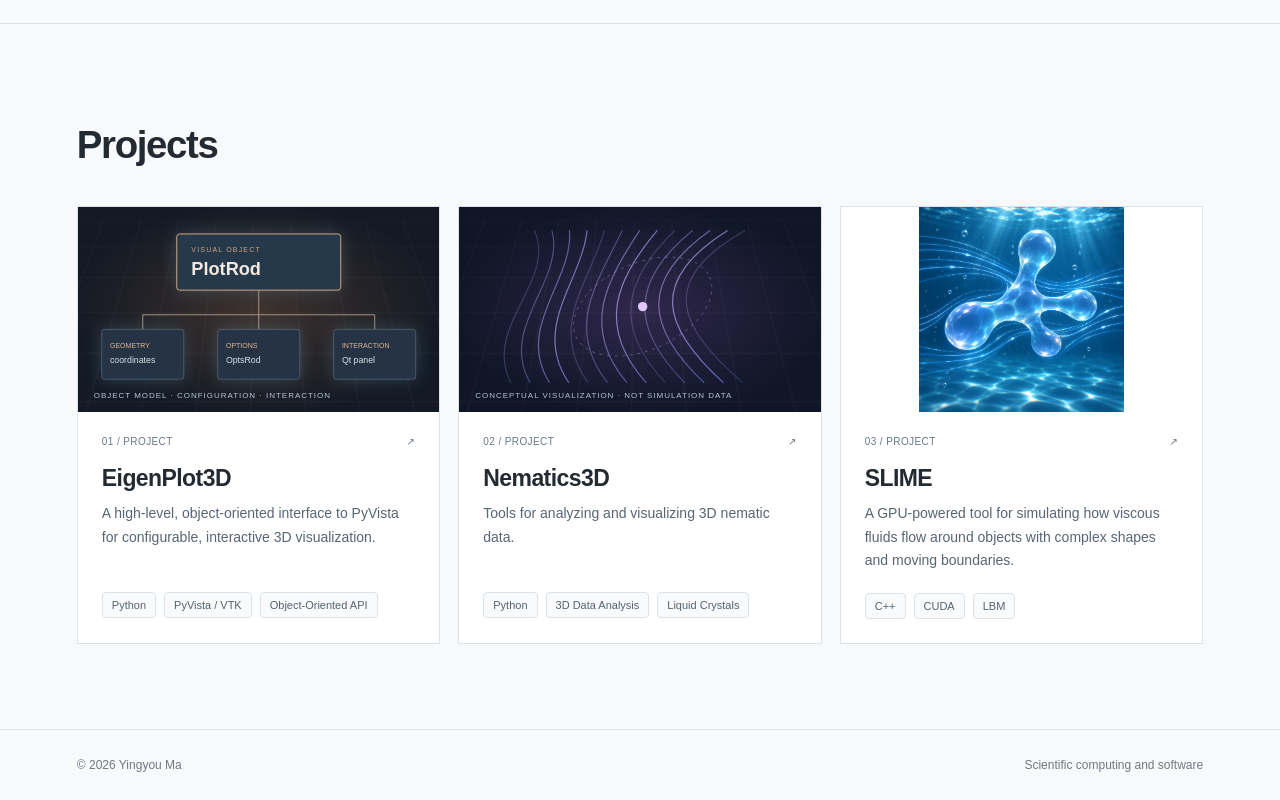
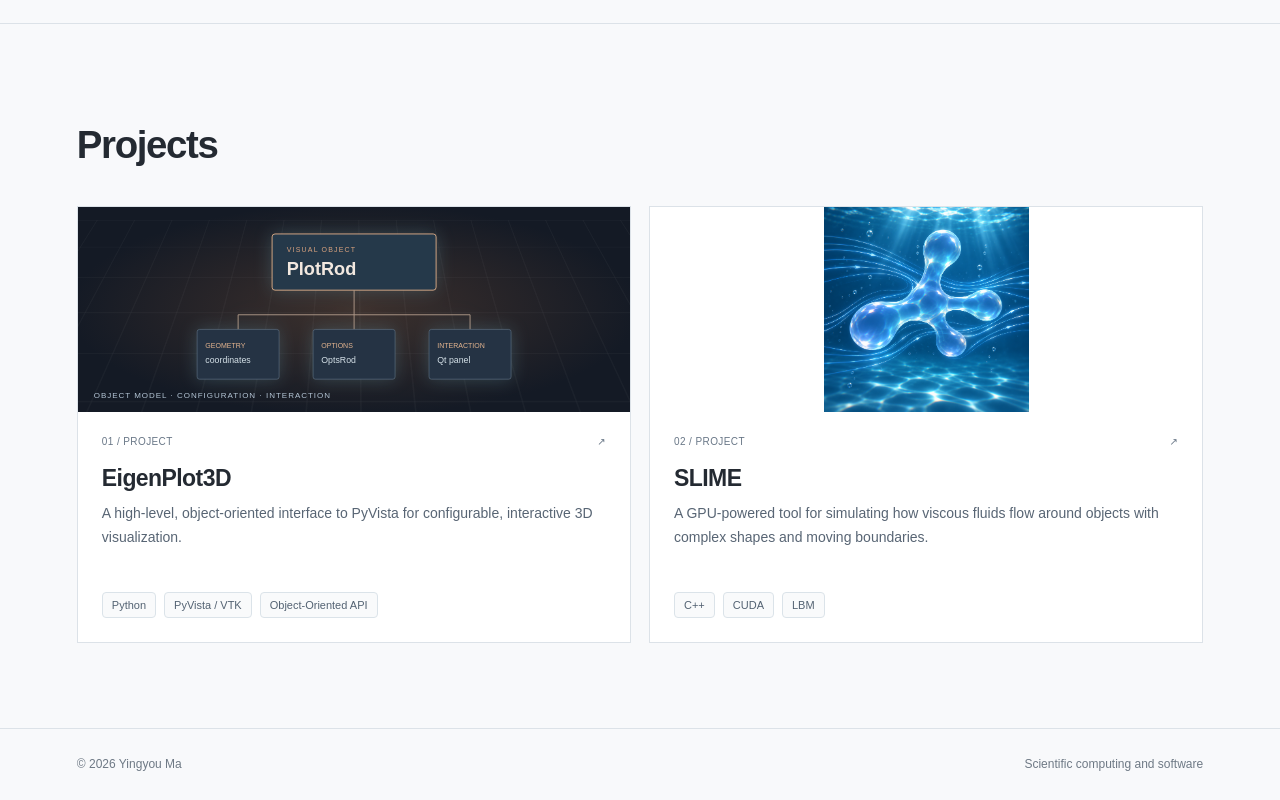
Before and after one commit to YingyouMa/yingyouma.github.io, a Next.js app: page / in a window 1280 px wide. Shown: the part 576-1376 px from the top of the page. Built offline with nearby package versions, Linux system fonts and the light colour scheme.

Commit message:
Remove Nematics3D from personal website portfolio

```diff
--- a/app/academic.css
+++ b/app/academic.css
@@ -20,7 +20,7 @@ body{background:var(--bg);color:var(--text)}
 .section{padding-top:85px;padding-bottom:85px}
 .section-heading h2,.closing-section h2,.detail-content h2{letter-spacing:-.035em;font-weight:600}
 .section-heading h2{font-size:clamp(28px,3vw,40px)}
-.project-grid{gap:18px}
+.project-grid{gap:18px;grid-template-columns:repeat(2,minmax(0,1fr))}
 .project-card{background:#fff;border:1px solid var(--line);transition:border-color .15s,box-shadow .15s}
 .project-card:hover{transform:none;border-color:#a9bccd;box-shadow:0 6px 22px #233b5410}
 .project-visual{height:205px}
@@ -53,3 +53,4 @@ body{background:var(--bg);color:var(--text)}
 .validation-panel .data-note{color:#74808c!important}
 .about-layout p{color:#566473}
 @media(max-width:650px){.hero{min-height:auto;padding:80px 24px}.hero h1{font-size:clamp(40px,10vw,54px)}.site-header{height:70px}.section{padding:65px 24px}.detail-header h1{font-size:clamp(44px,12vw,72px)}.detail-intro,.detail-highlights,.validation-panel{padding:52px 0}}
+@media(max-width:650px){.project-grid{grid-template-columns:1fr}}
--- a/components/visual.tsx
+++ b/components/visual.tsx
@@ -13,16 +13,6 @@ export function ProjectVisual({ kind, large = false }: { kind: Project["visual"]
   return (
     <div className={`project-visual visual-${kind} ${large ? "visual-large" : ""}`} aria-label={`Abstract visual illustration for ${kind}`} role="img">
       <div className="visual-grid" />
-      {kind === "nematics" && (
-        <svg viewBox="0 0 600 350" className="visual-svg" aria-hidden="true">
-          <defs><linearGradient id="nem" x1="0" y1="0" x2="1" y2="1"><stop stopColor="#d7bbff" /><stop offset="1" stopColor="#6e81ed" /></linearGradient></defs>
-          {Array.from({ length: 13 }, (_, i) => (
-            <path key={i} d={`M ${80 + i * 33} 300 C ${30 + i * 28} 205, ${160 + i * 14} 125, ${120 + i * 30} 40`} fill="none" stroke="url(#nem)" strokeWidth="2" opacity={0.25 + (i % 4) * 0.14} />
-          ))}
-          <ellipse cx="305" cy="170" rx="125" ry="74" fill="none" stroke="#d4c2ff" strokeDasharray="5 8" opacity=".5" transform="rotate(-24 305 170)" />
-          <circle cx="305" cy="170" r="8" fill="#e1c9ff" />
-        </svg>
-      )}
       {kind === "plot" && (
         <svg viewBox="0 0 600 350" className="visual-svg" aria-hidden="true">
           <rect x="160" y="46" width="280" height="96" rx="5" fill="#25394a" stroke="#e6b38b" strokeWidth="1.5" />
@@ -32,7 +22,7 @@ export function ProjectVisual({ kind, large = false }: { kind: Project["visual"]
           {[[32,"GEOMETRY","coordinates"],[230,"OPTIONS","OptsRod"],[428,"INTERACTION","Qt panel"]].map(([x,label,sub])=><g key={label}><rect x={Number(x)} y="209" width="140" height="85" rx="4" fill="#253344" stroke="#64778a" /><text x={Number(x)+14} y="241" fontSize="12" fill="#e3b48f">{label}</text><text x={Number(x)+14} y="267" fontSize="15" fill="#d6e2e9">{sub}</text></g>)}
         </svg>
       )}
-      <span className="visual-caption">{kind === "plot" ? "OBJECT MODEL · CONFIGURATION · INTERACTION" : "CONCEPTUAL VISUALIZATION · NOT SIMULATION DATA"}</span>
+      <span className="visual-caption">OBJECT MODEL · CONFIGURATION · INTERACTION</span>
     </div>
   );
 }
--- a/lib/projects.ts
+++ b/lib/projects.ts
@@ -8,7 +8,7 @@ export type Project = {
   stack: string[];
   highlights: { title: string; body: string }[];
   accent: string;
-  visual: "nematics" | "plot" | "flow";
+  visual: "plot" | "flow";
 };
 
 export const projects: Project[] = [
@@ -29,25 +29,9 @@ export const projects: Project[] = [
     visual: "plot"
   },
   {
-    slug: "nematics3d",
-    name: "Nematics3D",
-    eyebrow: "02 / SCIENTIFIC DATA ANALYSIS",
-    tagline: "Analysis of 3D nematic data.",
-    summary: "Tools for analyzing and visualizing 3D nematic data.",
-    description: "Nematics3D provides tools for processing, analyzing, and visualizing three-dimensional liquid-crystal simulation data.",
-    stack: ["Python", "3D Data Analysis", "Liquid Crystals", "Scientific Visualization"],
-    highlights: [
-      { title: "Data processing", body: "Process volumetric nematic field data." },
-      { title: "Geometric analysis", body: "Examine 3D structures and defects." },
-      { title: "Visualization", body: "Visualize simulation results." }
-    ],
-    accent: "#b7a1ff",
-    visual: "nematics"
-  },
-  {
     slug: "slime",
     name: "SLIME",
-    eyebrow: "03 / NUMERICAL METHODS & HPC",
+    eyebrow: "02 / NUMERICAL METHODS & HPC",
     tagline: "Simulating fluid flow around complex and moving objects.",
     summary: "A GPU-powered tool for simulating how viscous fluids flow around objects with complex shapes and moving boundaries.",
     description: "SLIME combines lattice Boltzmann boundary treatment with GPU-accelerated multigrid to compute steady Stokes flows.",
```
Also changed, not shown: 1 other file (tests, documents, lock files or other folders).
